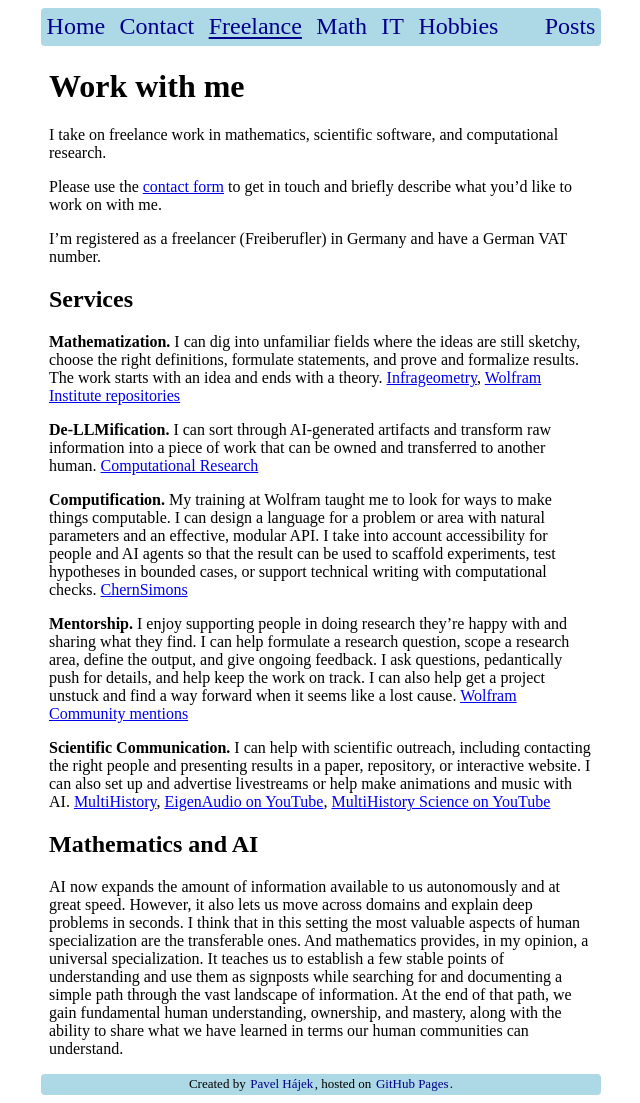
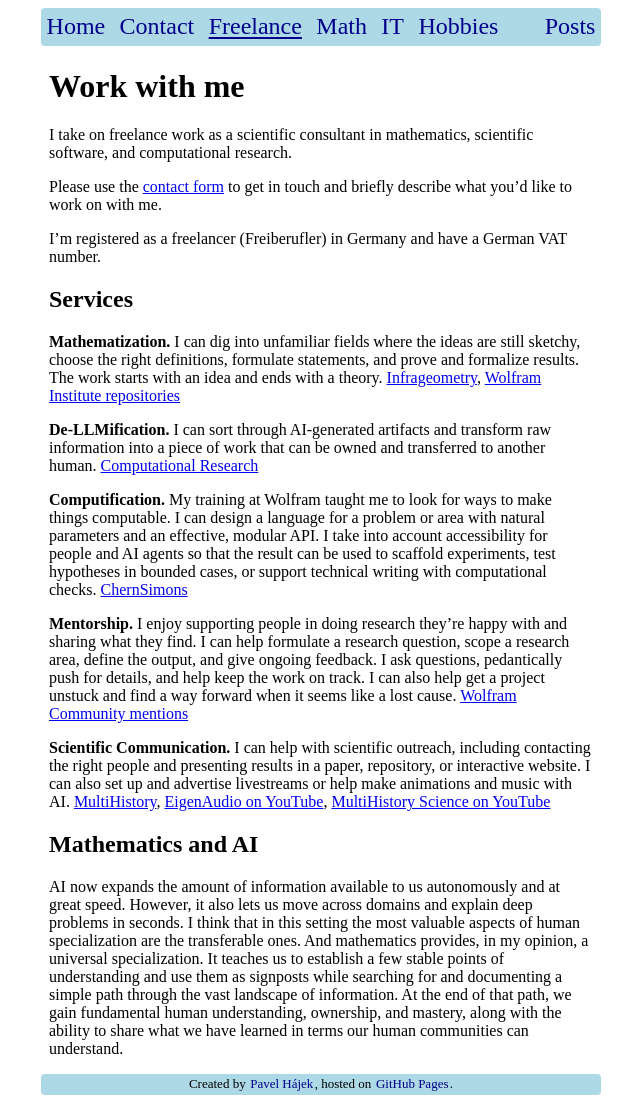
Before and after one commit to p135246/p135246.github.io, a Jekyll site: the page built from WorkWithMe.md, in a window 1280 px wide. Shown: the whole page, without its empty margins (319-959 px from the left). Built offline with Jekyll 4.4.1, drawn with Linux system fonts in a browser that asks for light colours.

Commit message:
Describe freelance work as scientific consulting

```diff
--- a/WorkWithMe.md
+++ b/WorkWithMe.md
@@ -7,7 +7,7 @@ nav-name:   work
 
 # Work with me
 
-I take on freelance work in mathematics, scientific software, and computational research.
+I take on freelance work as a scientific consultant in mathematics, scientific software, and computational research.
 
 Please use the [contact form][contact] to get in touch and briefly describe what you’d like to work on with me.
 
```
